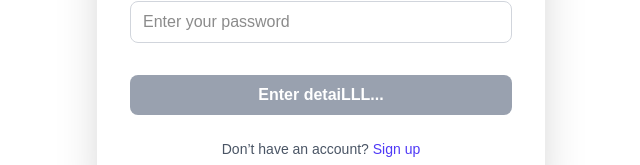
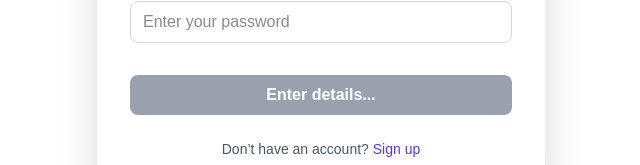
Before and after one commit to TejasPatil75/Nextjs-fullstack-Auth, a Next.js app: page /login in a window 1280 px wide. Shown: the part 335-500 px from the top of the page, without its empty margins (319-959 px from the left). Built offline with nearby package versions, Linux system fonts and the light colour scheme.

Commit message:
minor text change

```diff
--- a/src/app/login/page.tsx
+++ b/src/app/login/page.tsx
@@ -61,7 +61,7 @@ export default function LoginPage() {
                      disabled:bg-gray-400 disabled:cursor-not-allowed
                      transition-colors"
         >
-          {buttonDisabled ? "Enter detaiLLL..." : "Login"}
+          {buttonDisabled ? "Enter details..." : "Login"}
         </button>
 
         <p className="text-center text-sm text-gray-600 dark:text-gray-300 mt-2">
```
